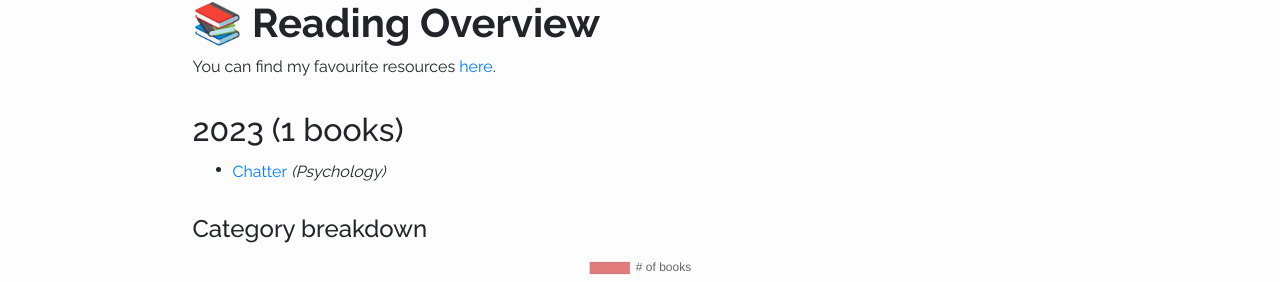
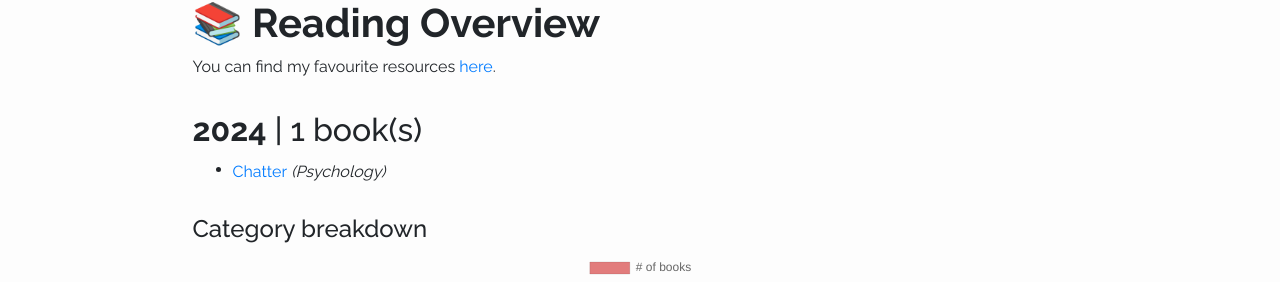
Before and after one commit to christophaigner/christophaigner.github.io, a Jekyll site: the page built from pages/reading.html, in a window 1280 px wide. Shown: the part 155-437 px from the top of the page. Built offline with Jekyll 4.4.1, drawn with Linux system fonts in a browser that asks for light colours; nearby versions of some CDN libraries.

Commit message:
Update reading page

```diff
--- a/pages/reading.html
+++ b/pages/reading.html
@@ -13,7 +13,7 @@ weight: 4
 <h1>📚 Reading Overview</h1>
 You can find my favourite resources <a href="{{ site.url }}/resources">here</a>.
 
-<h2>2023 ({{ finishedBooks.size }} books)</h2>
+<h2><b>2024</b> | {{ finishedBooks.size }} book(s)</h2>
 <ul style="line-height: 1.5em;">
   {% for book in finishedBooks %}
   <li>
```
